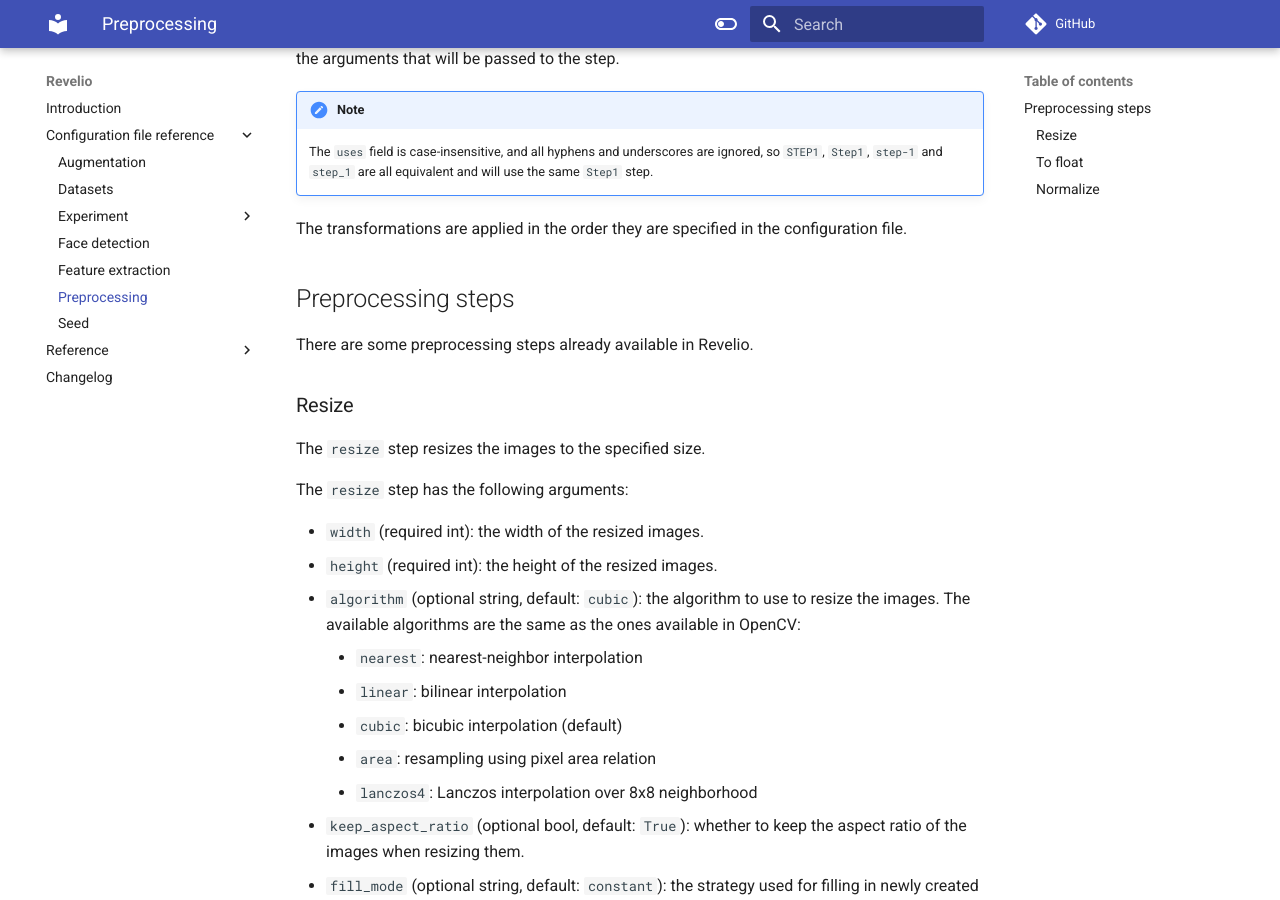
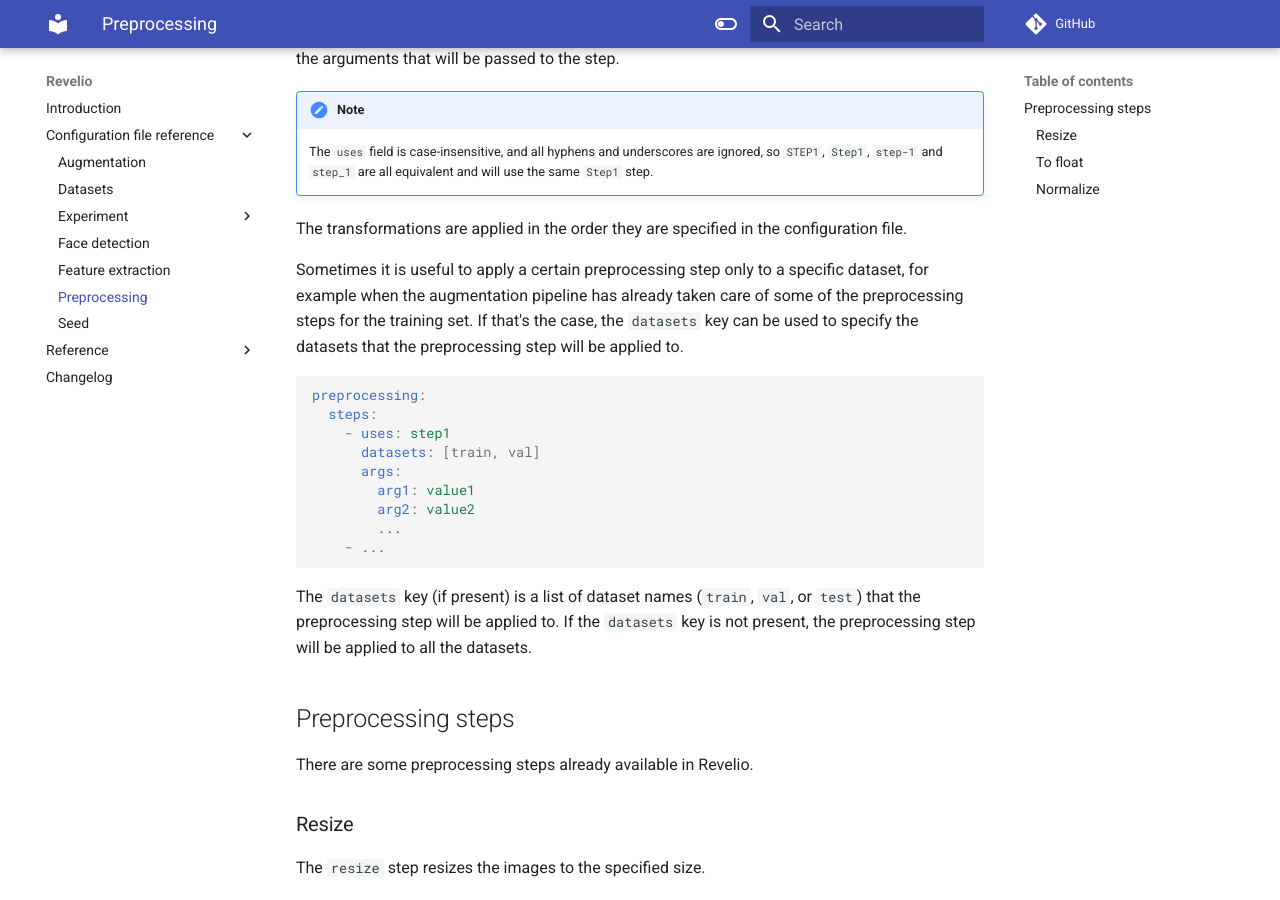
Before and after one commit to ndido98/revelio, an MkDocs documentation site: the page built from docs/config-reference/preprocessing/index.md, in a window 1280 px wide and 900 px high, scrolled down 483 px. Built offline with MkDocs 1.6.1 and Material for MkDocs 9.7.7, drawn with Linux system fonts in a browser that asks for light colours; comment, search, counter and statistics services are not loaded.

Commit message:
docs(config-reference): align with config file changes

````diff
--- a/docs/config-reference/preprocessing/index.md
+++ b/docs/config-reference/preprocessing/index.md
@@ -27,6 +27,29 @@ contains the arguments that will be passed to the step.
 
 The transformations are applied in the order they are specified in the
 configuration file.
+
+Sometimes it is useful to apply a certain preprocessing step only to a specific dataset,
+for example when the augmentation pipeline has already taken care of some
+of the preprocessing steps for the training set.
+If that's the case, the `datasets` key can be used to specify the datasets that the
+preprocessing step will be applied to.
+
+```yaml
+preprocessing:
+  steps:
+    - uses: step1
+      datasets: [train, val]
+      args:
+        arg1: value1
+        arg2: value2
+        ...
+    - ...
+```
+
+The `datasets` key (if present) is a list of dataset names (`train`, `val`, or `test`)
+that the preprocessing step will be applied to.
+If the `datasets` key is not present, the preprocessing step will be applied to
+all the datasets.
 
 ## Preprocessing steps
 
````
Also changed, not shown: docs/config-reference/experiment/index.md (+3 -0 lines), docs/config-reference/face-detection/index.md (+1 -0 lines).
